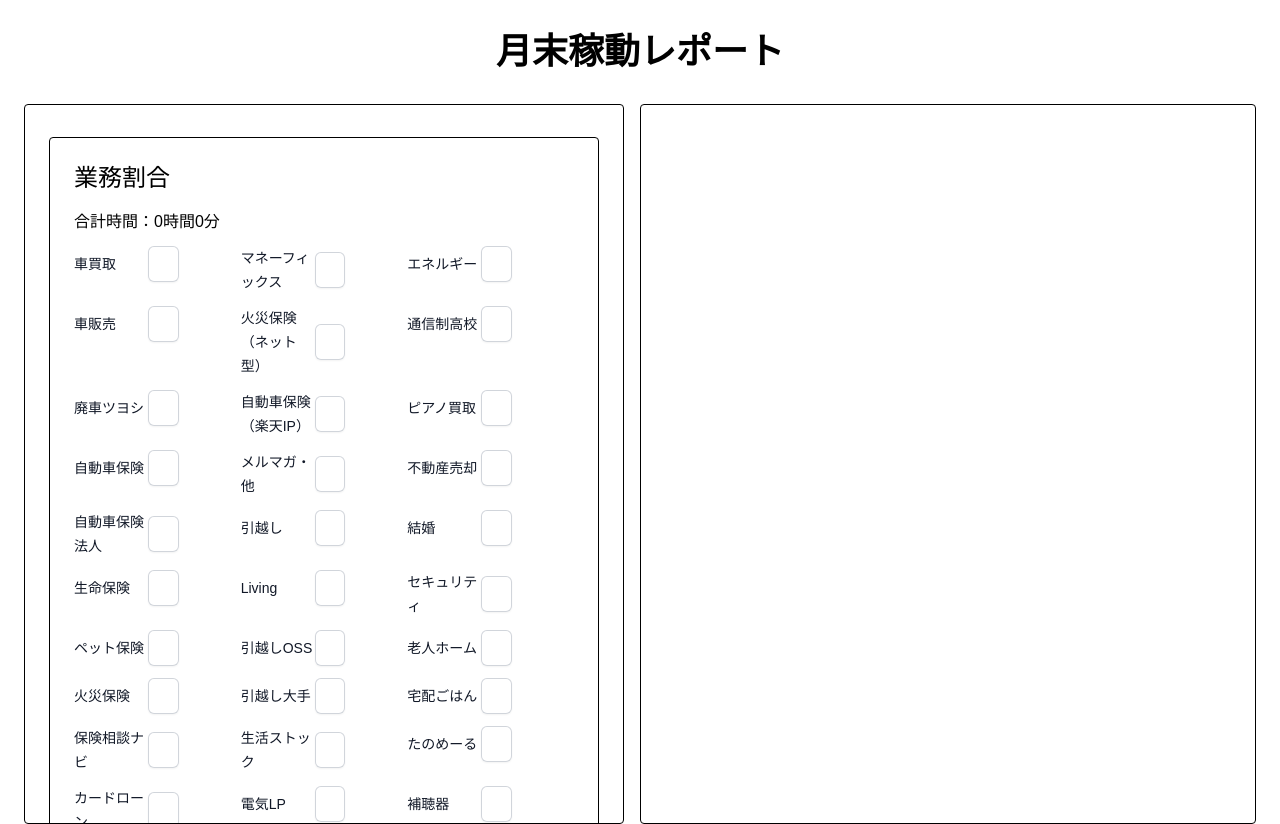
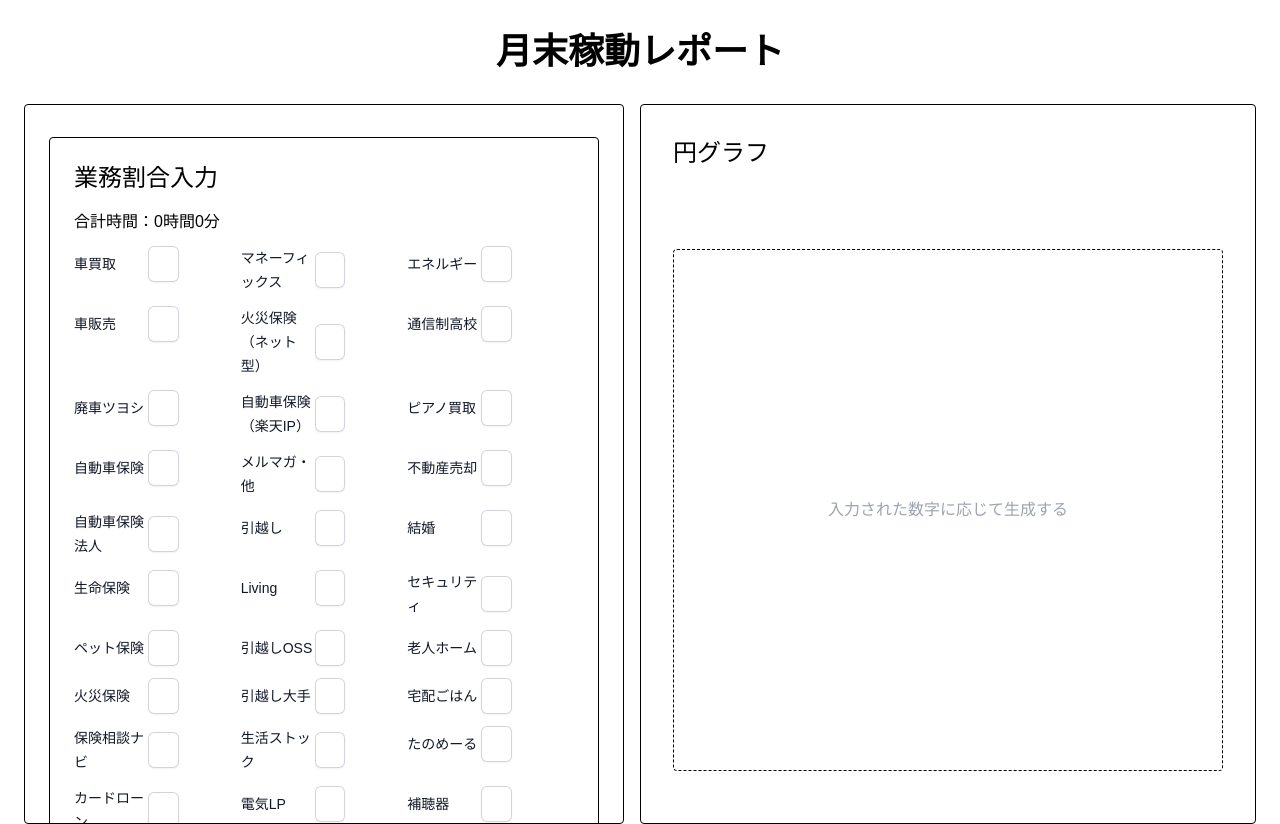
Before and after one commit to ppppppsmash/end-of-month_performance, a React (Create React App) app in the folder client/: page / in a window 1280 px wide. Built offline with nearby package versions, Linux system fonts and the light colour scheme.

Commit message:
mod: スタイリング

```diff
--- a/client/src/App.tsx
+++ b/client/src/App.tsx
@@ -144,13 +144,15 @@
     ],
   };
 
+  console.log(datas.datasets[0].data);
+
   return (
     <div className="font-body">
       <Title title={title} />
       <div className="flex flex-wrap w-full space-x-4 items:center px-6">
         <div className="flex-1 w-5/12 border border-solid rounded border-black px-6 py-8 overflow-x-none h-[90vh] overflow-y-scroll">
           <div className="mb-12 border border-solid border-black rounded p-6">
-            <div className="mb-4"><h2 className="text-2xl">業務割合</h2></div>
+            <div className="mb-4"><h2 className="text-2xl">業務割合入力</h2></div>
             <div>
               <p>合計時間：{formatTime(percentageTotalTime)}</p>
             </div>
@@ -161,7 +163,7 @@
             </div>
           </div>
           <div className="mb-12 border border-solid border-black rounded p-6">
-            <div className="mb-4"><h2 className="text-2xl">工数</h2></div>
+            <div className="mb-4"><h2 className="text-2xl">保険関連業務工数入力</h2></div>
             <div>
             <p>合計時間：{formatTime(totalTimeOnly)}</p>
             </div>
@@ -173,8 +175,9 @@
           </div>
         </div>
         <div className="bg-white flex-1 w-5/12 border border-solid rounded border-black p-8">
-          <div className="w-full mx-auto mt-20">
-             <Pie data={datas} />
+          <div className="mb-4"><h2 className="text-2xl">円グラフ</h2></div>
+          <div className="w-full mx-auto mt-20 border border-dashed border-black rounded">
+             {datas.datasets[0].data.length ? <Pie data={datas} /> : <p className="h-[65vh] flex justify-center items-center text-gray-400">入力された数字に応じて生成する</p>}
           </div>
         </div>
       </div>
```
